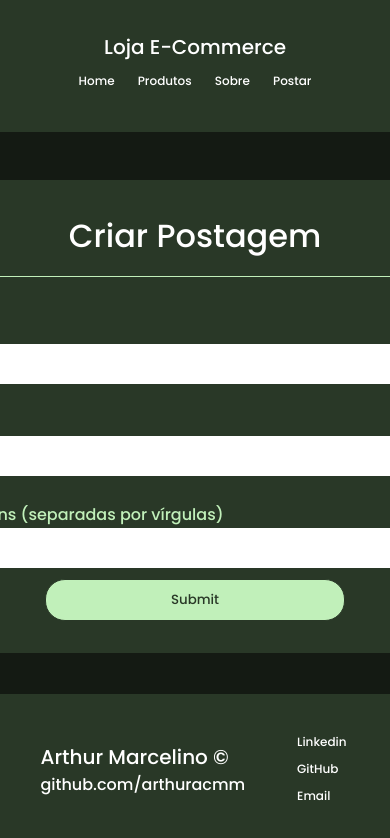
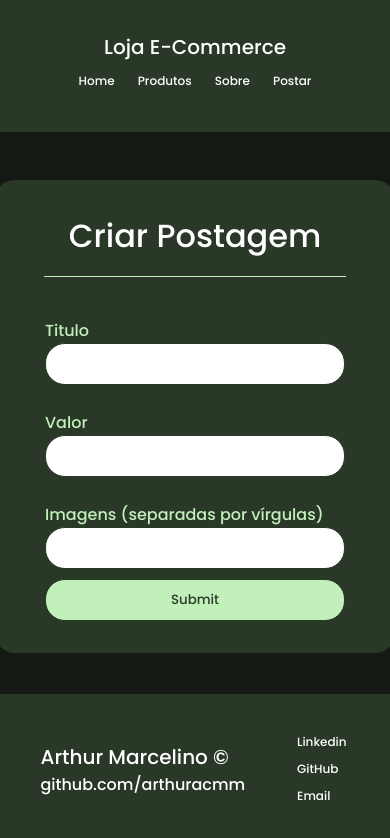
Before and after one commit to arthuracmm/projeto-crud, a React (Create React App) app: page /edit/1 in a window 390 px wide. Shown: the top 838 px of the page. Built offline with nearby package versions, Linux system fonts and the light colour scheme; no server answers.

Commit message:
ajustando responsividades

```diff
--- a/src/pages/PostProducts/postprodutos.css
+++ b/src/pages/PostProducts/postprodutos.css
@@ -1,5 +1,4 @@
 main {
-    width: 100%;
     display: flex;
     justify-content: center;
 }
@@ -85,3 +84,45 @@ main {
 .error-message {
     color: rgb(240, 47, 47);
 }
+
+@media only screen and (max-width: 844px) {
+
+    .fields > input{
+        width: 500px;
+    }
+
+    .card-post{
+        width: 600px;
+    }
+    .line-post{
+        width: 90%;
+    }
+}
+
+@media only screen and (max-width: 600px) {
+
+    .fields > input{
+        width: 400px;
+    }
+
+    .card-post{
+        width: 500px;
+    }
+    .line-post{
+        width: 90%;
+    }
+}
+
+@media only screen and (max-width: 505px) {
+
+    .fields > input{
+        width: 300px;
+    }
+
+    .card-post{
+        width: 400px;
+    }
+    .line-post{
+        width: 90%;
+    }
+}
```
